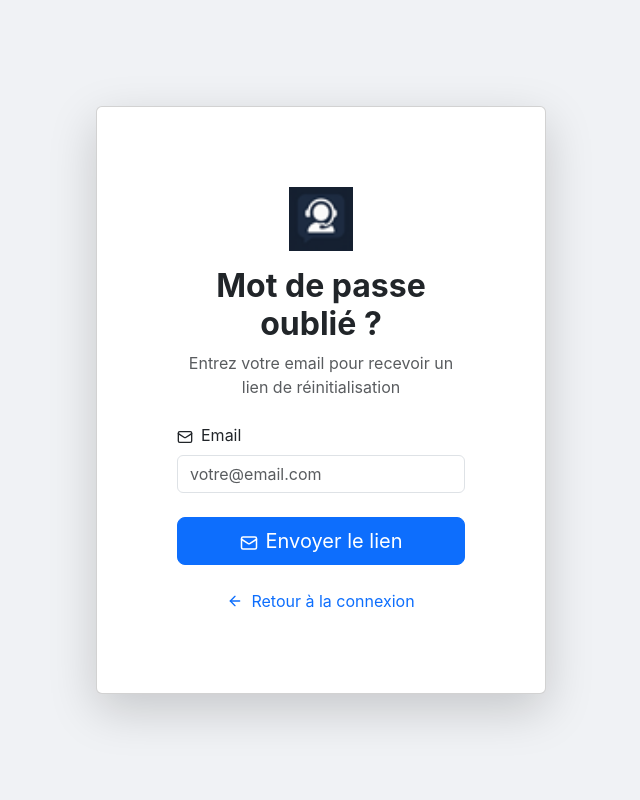
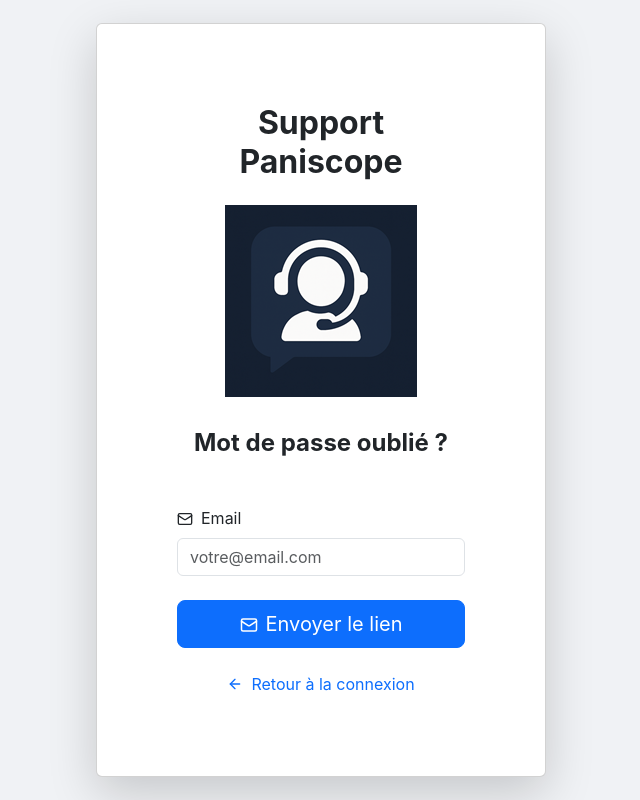
Before and after one commit to pixelous29/paniscope-ticketing, a React (Vite) app in the folder frontend/: page /reset-password in a window 1280 px wide. Shown: the whole page, without its empty margins (319-959 px from the left). Built offline with nearby package versions, Linux system fonts and the light colour scheme; no server answers.

Commit message:
Login box updated

```diff
--- a/frontend/src/pages/auth/LoginPage.jsx
+++ b/frontend/src/pages/auth/LoginPage.jsx
@@ -76,14 +76,14 @@
       <div style={{ width: '100%', maxWidth: '450px' }}>
         <Card className="shadow-lg">
           <Card.Body className="p-5">
-            <div className="text-center mb-4">
+            <div className="text-center mb-5">
+              <h1 className="h2 fw-bold mb-4">Support Paniscope</h1>
               <img
-                src="/logo36x36.png"
-                alt="Support Paniscope"
-                style={{ width: '64px', height: '64px', marginBottom: '1rem' }}
+                src="/pwa-192x192.png"
+                alt="Support Paniscope Logo"
+                style={{ width: '192px', height: 'auto', marginBottom: '2rem' }}
               />
-              <h2 className="fw-bold">Connexion</h2>
-              <p className="text-muted">Accédez à votre espace support</p>
+              <h4 className="fw-bold mb-0">Connexion</h4>
             </div>
 
             {error && <Alert variant="danger">{error}</Alert>}
--- a/frontend/src/pages/auth/ResetPasswordPage.jsx
+++ b/frontend/src/pages/auth/ResetPasswordPage.jsx
@@ -50,16 +50,14 @@
       <div style={{ width: '100%', maxWidth: '450px' }}>
         <Card className="shadow-lg">
           <Card.Body className="p-5">
-            <div className="text-center mb-4">
+            <div className="text-center mb-5">
+              <h1 className="h2 fw-bold mb-4">Support Paniscope</h1>
               <img
-                src="/logo36x36.png"
-                alt="Support Paniscope"
-                style={{ width: '64px', height: '64px', marginBottom: '1rem' }}
+                src="/pwa-192x192.png"
+                alt="Support Paniscope Logo"
+                style={{ width: '192px', height: 'auto', marginBottom: '2rem' }}
               />
-              <h2 className="fw-bold">Mot de passe oublié ?</h2>
-              <p className="text-muted">
-                Entrez votre email pour recevoir un lien de réinitialisation
-              </p>
+              <h4 className="fw-bold mb-0">Mot de passe oublié ?</h4>
             </div>
 
             {error && <Alert variant="danger">{error}</Alert>}
--- a/frontend/src/pages/auth/SignupPage.jsx
+++ b/frontend/src/pages/auth/SignupPage.jsx
@@ -86,14 +86,14 @@
       <div style={{ width: '100%', maxWidth: '450px' }}>
         <Card className="shadow-lg">
           <Card.Body className="p-5">
-            <div className="text-center mb-4">
+            <div className="text-center mb-5">
+              <h1 className="h2 fw-bold mb-4">Support Paniscope</h1>
               <img
-                src="/logo36x36.png"
-                alt="Support Paniscope"
-                style={{ width: '64px', height: '64px', marginBottom: '1rem' }}
+                src="/pwa-192x192.png"
+                alt="Support Paniscope Logo"
+                style={{ width: '192px', height: 'auto', marginBottom: '2rem' }}
               />
-              <h2 className="fw-bold">Créer un compte</h2>
-              <p className="text-muted">Rejoignez notre plateforme de support</p>
+              <h4 className="fw-bold mb-0">Créer un compte</h4>
             </div>
 
             {error && <Alert variant="danger">{error}</Alert>}
```
